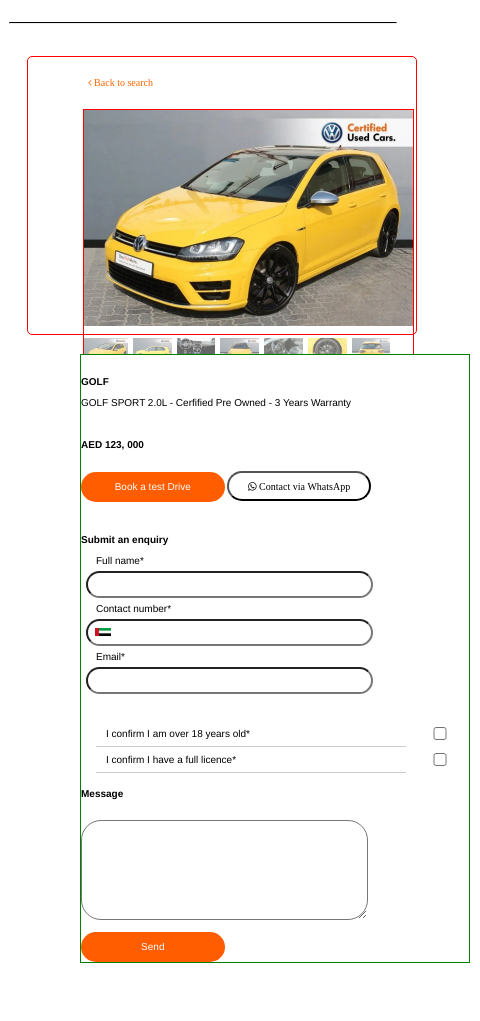
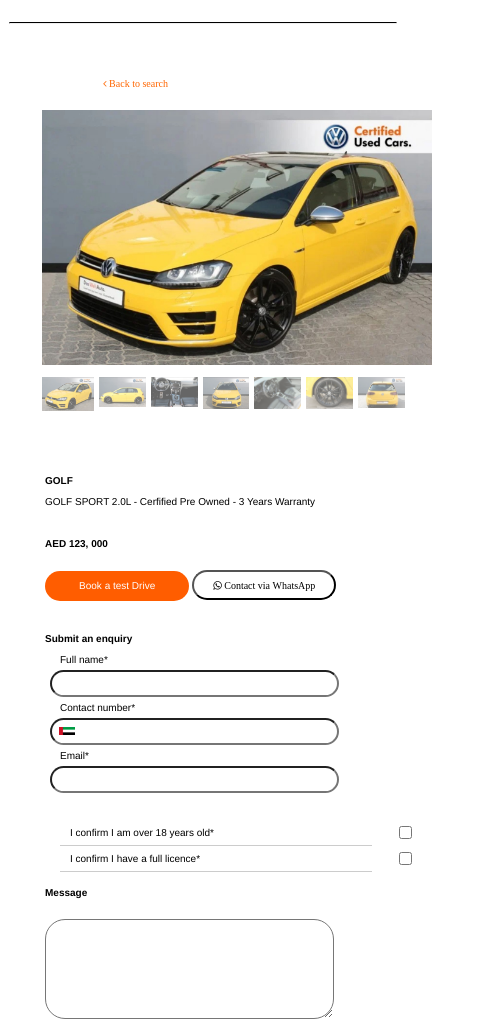
Before and after one commit to Sbonelo01/theProject, a website: page index.html in a window 390 px wide. Shown: the part 100-1121 px from the top of the page, 480 px wide, since content can reach past the window. Before the commit the page ends 1063 px from the top, so only its background shows below. Drawn offline with Linux system fonts and the light colour scheme.

Commit message:
mobile response

```diff
--- a/styles/main.scss
+++ b/styles/main.scss
@@ -422,13 +422,15 @@
 		width: 100vw;
 	}
 	div.car-div {
-		height: 33vh;
-		width: 100vw;
-		float: right;
-		border: 1px solid red;
+		height: 0;
+		width: 50vw;
+		margin: 0;
 	}
 	div.container{
-		border: 1px solid red;
+		left: -33px;
+		width: 100vw;
+		position: absolute;
+		marging-left: -20px;
 	}
 	.container {
 		length: auto;
@@ -443,11 +445,11 @@
 		float: left;
 		justify-content: center;
 	}
-	.form {
-
+	header hr {
+		width: 100vw;
 	}
 	.form-section {
-		width: 100%;
+		width: 0;
 		padding-top: 275px;
 		justify-content: center;
 	}
@@ -455,12 +457,10 @@
 		text-align: left;
 		width: 100vw;
 		float: left;
-		padding-left: 0;
-		padding-left: 0;
+		margin-top: 100px;
 		position: absolute;
-		left: 80px;
+		left: 45px;
 		font-family: small;
-		border: 1px solid green;
 	}
 	.brand {
 
```
Also changed, not shown: styles/main.css, 1 other file.
